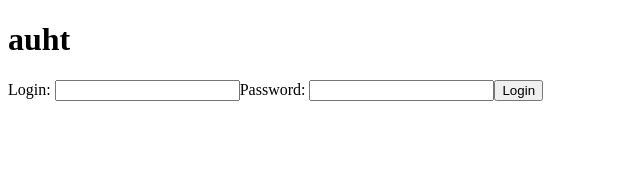
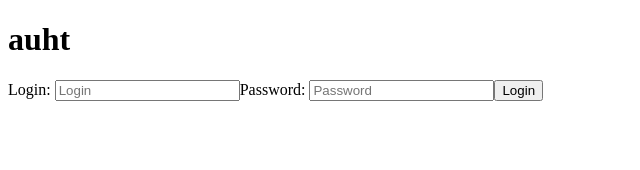
Before and after one commit to DSTU-SG/front, a React (Create React App) app: page /auth in a window 1280 px wide. Shown: the top 170 px of the page, without its empty margins (0-640 px from the left). Built offline with nearby package versions, Linux system fonts and the light colour scheme.

Commit message:
auth placeholders

```diff
--- a/src/pages/Auth.jsx
+++ b/src/pages/Auth.jsx
@@ -6,10 +6,10 @@ const Auth = () => {
         <div class="frame">
           <h1>auht</h1>
           <label>
-          Login: <input type="text"/>
+          Login: <input type="text" placeholder="Login"/>
           </label>
           <label>
-          Password: <input type="text"/>
+          Password: <input type="text" placeholder="Password"/>
           </label>
           <button>Login</button>
         </div>
```
